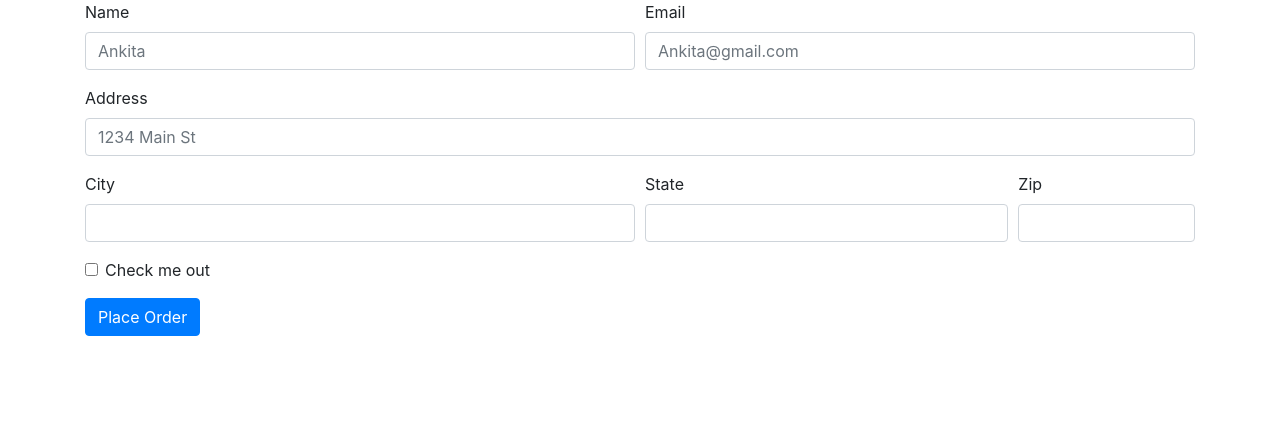
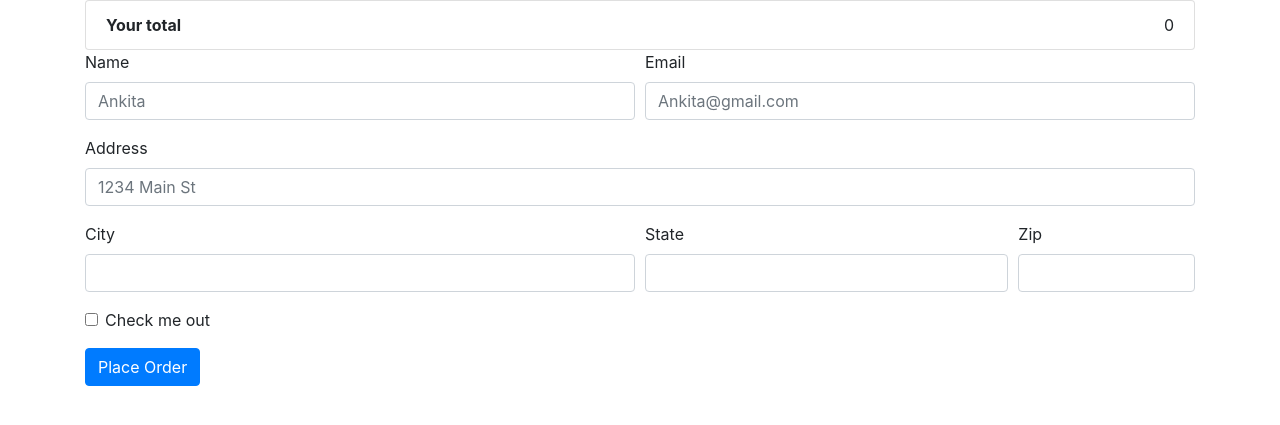
Before and after one commit to Ankita021097/cpp21, a Django app: page /checkout/ in a window 1280 px wide. Shown: the top 425 px of the page. Run offline with Django 3.2, Linux system fonts and the light colour scheme; some libraries are stand-ins or nearby versions.

Commit message:
added coats

```diff
--- a/coats/models.py
+++ b/coats/models.py
@@ -20,3 +20,4 @@ class Orders(models.Model):
     city = models.CharField(max_length=200)
     state = models.CharField(max_length=200)
     zipcode = models.CharField(max_length=200)
+    total = models.CharField(max_length=200)
--- a/coats/templates/coats/checkout.html
+++ b/coats/templates/coats/checkout.html
@@ -7,6 +7,8 @@
     <meta http-equiv="X-UA-Compatible" content="ie=edge">
     <link rel="stylesheet" href="https://stackpath.bootstrapcdn.com/bootstrap/4.3.1/css/bootstrap.min.css" integrity="sha384-ggOyR0iXCbMQv3Xipma34MD+dH/1fQ784/j6cY/iJTQUOhcWr7x9JvoRxT2MZw1T" crossorigin="anonymous">
     <script src="https://maxcdn.bootstrapcdn.com/bootstrap/4.0.0/js/bootstrap.min.js" integrity="sha384-JZR6Spejh4U02d8jOt6vLEHfe/JQGiRRSQQxSfFWpi1MquVdAyjUar5+76PVCmYl" crossorigin="anonymous"></script>
+     <!-- Include the PayPal JavaScript SDK -->
+    <script src="https://www.paypal.com/sdk/js?client-id=test&currency=USD"></script>
     <title>Document</title>
 
 </head>
@@ -20,11 +22,7 @@
 
              </ul>
 
-
-
-
-
-       </div>
+            </div>
    </div>
 
    <div class ="row">
@@ -71,6 +69,42 @@
     </div>
   </div>
   <button type="submit" class="btn btn-primary">Place Order</button>
+
+  <div id="paypal-button-container"></div>
+    <script>
+        // Render the PayPal button into #paypal-button-container
+        paypal.Buttons({
+
+            // Set up the transaction
+            createOrder: function(data, actions) {
+                return actions.order.create({
+                    purchase_units: [{
+                        amount: {
+                            value: '88.44'
+                        }
+                    }]
+                });
+            },
+
+            // Finalize the transaction
+            onApprove: function(data, actions) {
+                return actions.order.capture().then(function(orderData) {
+                    // Successful capture! For demo purposes:
+                    console.log('Capture result', orderData, JSON.stringify(orderData, null, 2));
+                    var transaction = orderData.purchase_units[0].payments.captures[0];
+                    alert('Transaction '+ transaction.status + ': ' + transaction.id + '\n\nSee console for all available details');
+
+                    // Replace the above to show a success message within this page, e.g.
+                    // const element = document.getElementById('paypal-button-container');
+                    // element.innerHTML = '';
+                    // element.innerHTML = '<h3>Thank you for your payment!</h3>';
+                    // Or go to another URL:  actions.redirect('thank_you.html');
+                });
+            }
+
+
+        }).render('#paypal-button-container');
+    </script>
 </form>
 
        </div>
@@ -85,13 +119,21 @@ if(localStorage.getItem('cart')==null){
 else{
     cart = JSON.parse(localStorage.getItem('cart'));
     }
-
+let total = 0;
 for(item in cart){
 let name = cart[item][1];
 let quantity = cart[item][0];
-itemString = `<li class="list-group-item">${name}-${quantity}</li>`
+let price = cart[item][2];
+total = total + cart[item][2];
+
+itemString = `  <li class="list-group-item d-flex justify-content-between align-items-center">${name} of ${quantity}<span class="badge badge-warning badge-pill">${price}</span></li>`;
+
+
 $('#item_list').append(itemString);
 }
+totalPrice = ` <li class ="list-group-item d-flex justify-content-between align-items-center"><b> Your total </b>
+${total}</li> `
+$('#item_list').append(totalPrice);
 $('#items').val(JSON.stringify(cart));
 
 
--- a/coats/views.py
+++ b/coats/views.py
@@ -1,5 +1,6 @@
 from django.shortcuts import render
 from .models import Product,Orders
+
 
 # Create your views here.
 
@@ -28,10 +29,9 @@ def checkout(request):
         city = request.POST.get('city',"")
         state =request.POST.get('state',"")
         zipcode = request.POST.get('zipcode',"")
+        total = request.POST.get('total',"")
 
-        order = Orders(items=items,name=name,email=email,address=address,city=city,state=state,zipcode=zipcode)
+        order = Orders(items=items,name=name,email=email,address=address,city=city,state=state,zipcode=zipcode,total=total)
         order.save()
 
-        print('1234')
-
       return render(request,'coats/checkout.html')
```
Also changed, not shown: coats/sns.py (added, +16 -0 lines), coats/templates/coats/index.html (+5 -7 lines), coats/migrations/0006_orders_total.py (added).
